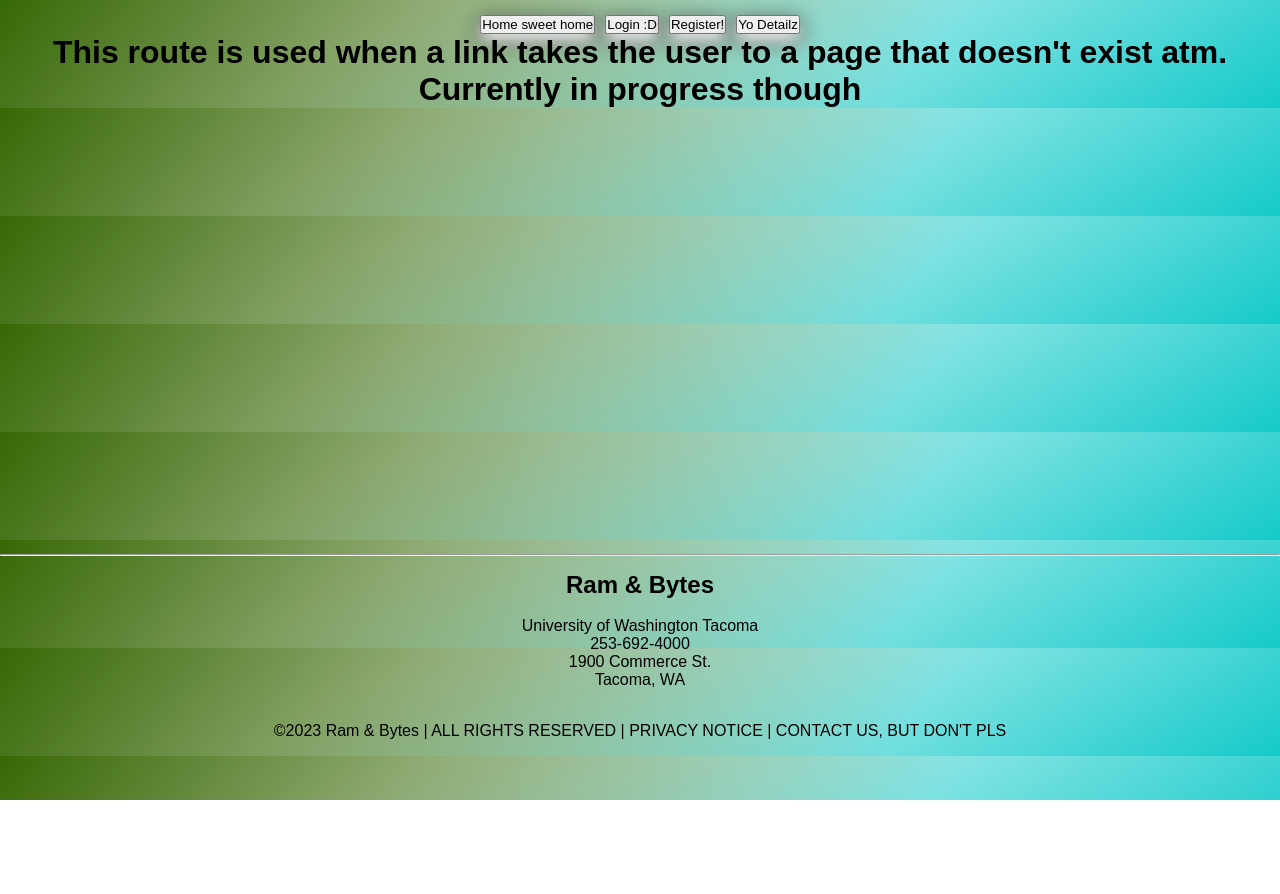
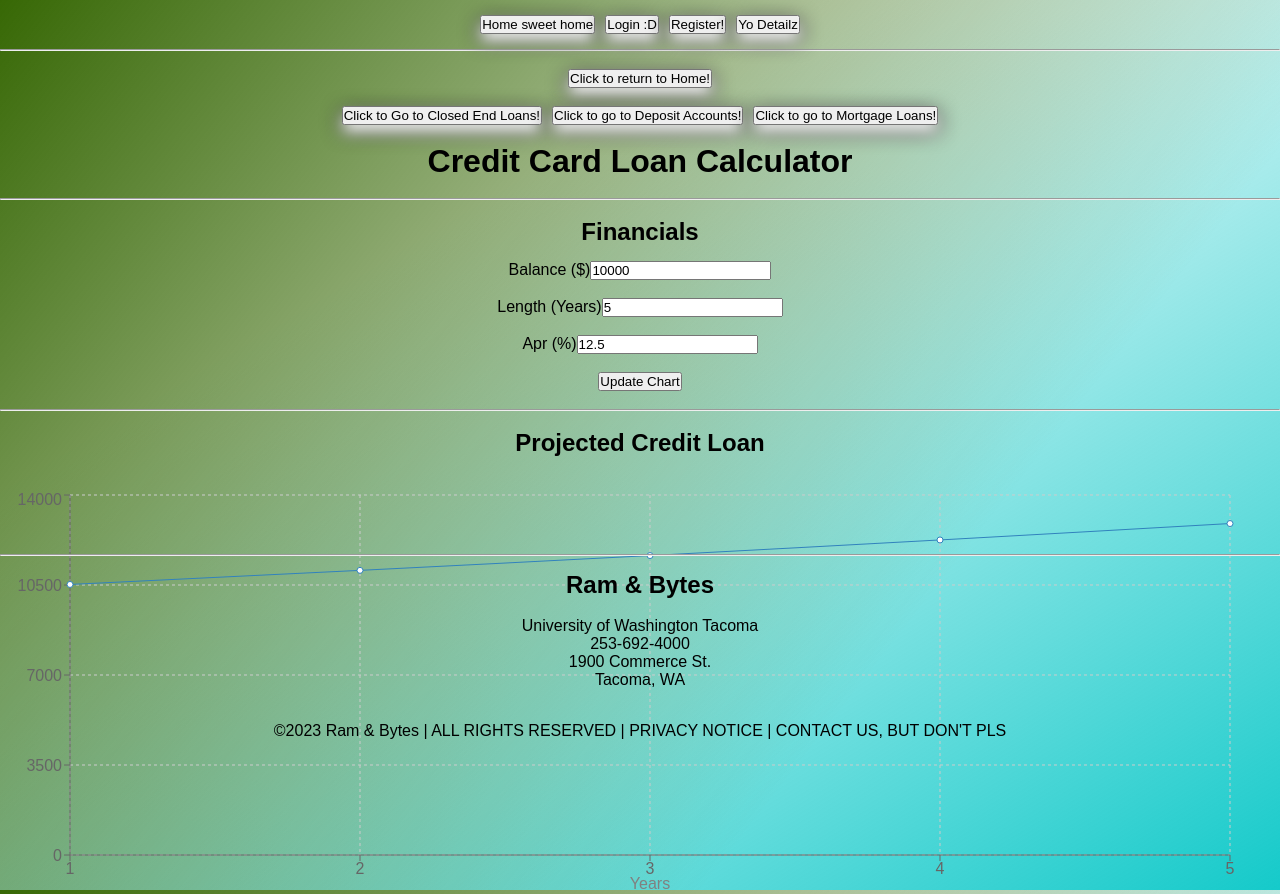
Before and after one commit to zlahan/Financial-Calculator, a React (Create React App) app: page /CreditCard in a window 1280 px wide. Before the commit the page ends 800 px from the top, so only its background shows below. Built offline with nearby package versions, Linux system fonts and the light colour scheme.

Commit message:
Financial Calculator 3.1 7.21pm (CE, CD, CC are good!!)

```diff
--- a/src/App.js
+++ b/src/App.js
@@ -7,7 +7,8 @@ import Login from "./Components/Login"
 import Register from "./Components/Register"
 import Home from "./Components/Home"
 import ClosedEnd from "./Components/Closedendinfo/Closedend"
-import DepositAccount from "./Components//Depositinfo/DepositAccount"
+import DepositAccount from "./Components/Depositinfo/DepositAccount"
+import Creditcards from "./Components/Creditcardinfo/Credit"
 
 import Footer from "./Footer"
 import Userdetails from "./Components/Userdetails"
@@ -22,7 +23,7 @@ function App() {
         <Route path="/Home" element={<Home />} />
         <Route path="/ClosedEnd" element={<ClosedEnd />} />
         <Route path="/DepositAccount" element={<DepositAccount />} />
-        {/* <Route path="/CreditCard" element={<Creditcard />} /> */}
+        <Route path="/CreditCard" element={<Creditcards />} />
         {/* <Route path="/Mortgage" element={<Mortgage />} /> */}
         <Route path="/Login" element={<Login />} />
         <Route path="/Register" element={<Register />} />
--- a/src/Components/Closedendinfo/CeVariableForm.js
+++ b/src/Components/Closedendinfo/CeVariableForm.js
@@ -1,5 +1,5 @@
 import * as React from "react";
-import defaultState from "./CeDefaultState";
+import defaultState from "./defaultState";
 
 function VariablesForm({ onUpdate }) {
   const [state, setState] = React.useState(defaultState);
--- a/src/Components/Closedendinfo/Closedend.js
+++ b/src/Components/Closedendinfo/Closedend.js
@@ -1,15 +1,23 @@
 import * as React from "react";
-import ReactDOM from "react-dom";
+import { NavLink } from 'react-router-dom';
 
 import VariablesForm from "./CeVariableForm";
 import ClosedEndChart from "./Closedendform";
-import defaultState from "./CeDefaultState";
+import defaultState from "./defaultState";
 
 function ClosedEnd() {
   const [state, setState] = React.useState(defaultState);
 
   return (
-    <div id="closedEndCalculator"><br />
+    <div id="closedEndCalculator"><hr /><br />
+        <NavLink to="/Home"><button onClick = "#Home" class = "button">
+                Click to return to Home!</button></NavLink><br /><br />
+        <NavLink to="/CreditCard"><button onClick = "#Home" class = "button">
+                Click to Go to Credit Card Loans!</button></NavLink>
+        <NavLink to="/DepositAccount"><button onClick = "#Home" class = "button">
+                Click to go to Deposit Accounts!</button></NavLink>
+        <NavLink to="/Mortgage"><button onClick = "#Home" class = "button">
+                Click to go to Mortgage Loans!</button></NavLink><br /><br />
       <h1 className="text-center">Closed-End Loan Calculator</h1><br />
       <hr />
       <VariablesForm onUpdate={variables => setState(variables)} />
--- a/src/Components/Closedendinfo/Closedendform.js
+++ b/src/Components/Closedendinfo/Closedendform.js
@@ -43,7 +43,6 @@ function ClosedEndChart({ initialAmount, period, apr }) {
       <div style={{ width: "100%", height: 400 }}>
         <ResponsiveContainer>
           <LineChart
-            id="chart"
             width={400}
             height={400}
             data={data}
--- /dev/null
+++ b/src/Components/Creditcardinfo/CCVariableForm.jsx
@@ -0,0 +1,51 @@
+import * as React from "react";
+import defaultState from "./defaultState";
+
+function VariablesForm({ onUpdate }) {
+  const [state, setState] = React.useState(defaultState);
+
+  const { initialAmount, period, Apr} = state;
+
+  return (
+    <section><br />
+      <h2>Financials</h2>
+      <div className="flex">
+        <label htmlFor="initialAmount">
+          Balance ($)
+          <input
+            type="number"
+            id="initialAmount"
+            name="initialAmount"
+            value={initialAmount}
+            onChange={({ target }) => setState({ ...state, initialAmount: Number(target.value) })}
+          /><br /><br />
+        </label>
+        <label htmlFor="period">
+           Length (Years)
+          <input
+            type="number"
+            id="period"
+            name="period"
+            value={period}
+            onChange={({ target }) => setState({ ...state, period: Number(target.value) })}
+          /><br /><br />
+        </label>
+        <label htmlFor="Apr">
+          Apr (%)
+          <input
+            type="number"
+            id="Apr"
+            name="Apr"
+            value={Apr}
+            onChange={({ target }) => setState({ ...state, Apr: Number(target.value) })}
+          /><br /><br />
+        </label>
+      </div>
+      <button type="button" onClick={() => onUpdate(state)}>
+        Update Chart
+      </button><br /><br />
+    </section>
+  );
+}
+
+export default VariablesForm;
--- /dev/null
+++ b/src/Components/Creditcardinfo/Credit.js
@@ -0,0 +1,30 @@
+import * as React from "react";
+import { NavLink } from 'react-router-dom';
+
+import VariablesForm from "./CCVariableForm";
+import CreditcardChart from "./CreditcardForm";
+import defaultState from "./defaultState";
+
+function Creditcards() {
+  const [state, setState] = React.useState(defaultState);
+
+  return (
+    <div id="annualCompoundCalculator"><hr /><br />
+        <NavLink to="/Home"><button onClick = "#Home" class = "button">
+                Click to return to Home!</button></NavLink><br /><br />
+        <NavLink to="/ClosedEnd"><button onClick = "#Home" class = "button">
+                Click to Go to Closed End Loans!</button></NavLink>
+        <NavLink to="/DepositAccount"><button onClick = "#Home" class = "button">
+                Click to go to Deposit Accounts!</button></NavLink>
+        <NavLink to="/Mortgage"><button onClick = "#Home" class = "button">
+                Click to go to Mortgage Loans!</button></NavLink><br /><br />
+      <h1 className="text-center">Credit Card Loan Calculator</h1><br />
+      <hr />
+      <VariablesForm onUpdate={variables => setState(variables)} />
+      <hr />
+      <CreditcardChart {...state} />
+    </div>
+  );
+}
+
+export default Creditcards
--- /dev/null
+++ b/src/Components/Creditcardinfo/CreditcardForm.js
@@ -0,0 +1,72 @@
+import * as React from "react";
+
+import {
+  Label,
+  LineChart,
+  Line,
+  XAxis,
+  YAxis,
+  CartesianGrid,
+  Tooltip,
+  ResponsiveContainer
+} from "recharts";
+
+
+function renderTooltip({ payload }) {
+  if (!payload[0]) {
+    return;
+  }
+
+  return <span> ${payload[0].value.toFixed(2)}</span>;
+}
+
+function CreditcardChart({ initialAmount, period, Apr }) {
+  const data = React.useMemo(
+    () => {
+      const result = [];
+      for (let i = 1; i <= period; i++) {
+        let interestValue = initialAmount;
+        if (result.length > 0) {
+          interestValue = result[result.length - 1].value;
+        }
+        result.push({
+          label: `${i}`,
+          value: interestValue * (1 + Apr/100 * period/12),
+        });
+      }
+      return result;
+    },
+    [initialAmount, period, Apr]
+  );
+
+  return (
+    <><br />
+      <h2>Projected Credit Loan</h2><br />
+      <div style={{ width: "100%", height: 400 }}>
+        <ResponsiveContainer>
+          <LineChart
+            width={400}
+            height={400}
+            data={data}
+            margin={{
+              top: 5,
+              right: 50,
+              left: 10,
+              bottom: 5
+            }}
+          >
+            <CartesianGrid strokeDasharray="3 3" />
+            <XAxis dataKey="label">
+              <Label value="Years" offset={-4} position="insideBottom" />
+            </XAxis>
+            <YAxis />
+            <Tooltip content={renderTooltip} />
+            <Line type="monotone" dataKey="value" />
+          </LineChart>
+        </ResponsiveContainer>
+      </div>
+    </>
+  );
+}
+
+export default CreditcardChart;
--- /dev/null
+++ b/src/Components/Creditcardinfo/defaultState.js
@@ -0,0 +1,7 @@
+const defaultState = {
+    initialAmount: 10000,
+    period: 5,
+    Apr: 12.5
+  };
+
+  export default defaultState;
--- a/src/Components/Depositinfo/DepositAccount.js
+++ b/src/Components/Depositinfo/DepositAccount.js
@@ -1,6 +1,5 @@
 import * as React from "react";
-import ReactDOM from "react-dom";
-
+import { NavLink } from 'react-router-dom';
 import VariablesForm from "./VariableForm";
 import CompoundInterestChart from "./Depositaccountform";
 
@@ -10,7 +9,15 @@ function DepositAccount() {
   const [state, setState] = React.useState(defaultState);
 
   return (
-    <div id="annualCompoundCalculator"><br />
+    <div id="annualCompoundCalculator"><hr /><br />
+      <NavLink to="/Home"><button onClick = "#Home" class = "button">
+                Click to return to Home!</button></NavLink><br /><br />
+      <NavLink to="/ClosedEnd"><button onClick = "#Home" class = "button">
+                Click to Go to Closed End Loans!</button></NavLink>
+      <NavLink to="/CreditCard"><button onClick = "#Home" class = "button">
+                Click to go to Credit Card Loans!</button></NavLink>
+      <NavLink to="/Mortgage"><button onClick = "#Home" class = "button">
+                Click to go to Mortgage Loans!</button></NavLink><br /><br />
       <h1 className="text-center">Certificate of Deposit (CD) Calculator</h1><br />
       <hr />
       <VariablesForm onUpdate={variables => setState(variables)} />
--- a/src/Components/Home.js
+++ b/src/Components/Home.js
@@ -31,7 +31,8 @@ const Home = () => {
                 <h2>This box is for Closed-End Loans, click the</h2>
                 <h2>button below to open the calculator.</h2>
                 <br /><br />
-                <NavLink to="/ClosedEnd"><button onClick = "#Closedend" class = "button"> Click here for the Closed-End Loan Calculator</button></NavLink>
+                <NavLink to="/ClosedEnd"><button onClick = "#Closedend" class = "button">
+                Click here for the Closed-End Loan Calculator</button></NavLink>
                 </div>
 
                 <div className= "rectangle">
@@ -41,7 +42,8 @@ const Home = () => {
                 <h2>This box is for Credit Cards, click the</h2>
                 <h2>button below to open the calculator.</h2>
                 <br /><br />
-                <NavLink to="/CreditCard"><button onClick = "#Creditcard" class = "button"> Click here for the Credit Card Calculator</button></NavLink>
+                <NavLink to="/CreditCard"><button onClick = "#Creditcard" class = "button">
+                Click here for the Credit Card Calculator</button></NavLink>
                 </div>
               </nav>
 
@@ -53,7 +55,8 @@ const Home = () => {
                 <h2>This box is for Deposit Accounts, click the</h2>
                 <h2>button below to open the calculator.</h2>
                 <br /><br />
-                <NavLink to="/DepositAccount"><button onClick = "#Depositaccount" class = "button"> Click here for the Deposit Account Calculator</button></NavLink>
+                <NavLink to="/DepositAccount"><button onClick = "#Depositaccount" class = "button">
+                Click here for the Deposit Account Calculator</button></NavLink>
                 </div>
 
                 <div className= "rectangle">
@@ -63,7 +66,8 @@ const Home = () => {
                 <h2>This box is for Mortgages, click the</h2>
                 <h2>button below to open the calculator.</h2>
                 <br /><br />
-                <NavLink to="/Mortgage"><button onClick = "#Mortgage" class = "button"> Click here for the Mortgage Calculator</button></NavLink>
+                <NavLink to="/Mortgage"><button onClick = "#Mortgage" class = "button">
+                Pls don't click here! Whatever you do, don't click this button!</button></NavLink>
                 </div>
               </nav>
 
--- a/src/Components/NoMatch.js
+++ b/src/Components/NoMatch.js
@@ -1,7 +1,14 @@
 const NoMatch = () => {
-    return <h1>This route is used when a link takes the user to a page that doesn't exist atm.
-      Currently in progress though
-    </h1>;
+    return <div>
+    <h1>^^^^......................</h1>
+    <h1>Can you press this button pls, we don't</h1>
+    <h1>have anything here quite yet sorry D:</h1>
+    <br /><br /><br /><br /><br /><br /><br /><br /><br /><br /><br /><br /><br /><br /><br />
+    <h1>Please, I said don't click that button but here you are anyway.</h1>
+    <br /><br /><br /><br /><br /><br /><br /><br /><br /><br /><br /><br /><br /><br /><br />
+    <br /><br /><br /><br /><br /><br /><br /><br /><br /><br /><br /><br /><br /><br /><br />
+    <h6>Currently in progress though :D</h6>
+    </div>
   };
 
   export default NoMatch;
```
Also changed, not shown: src/Components/Closedendinfo/defaultState.js (renamed from src/Components/Closedendinfo/CeDefaultState.js).
